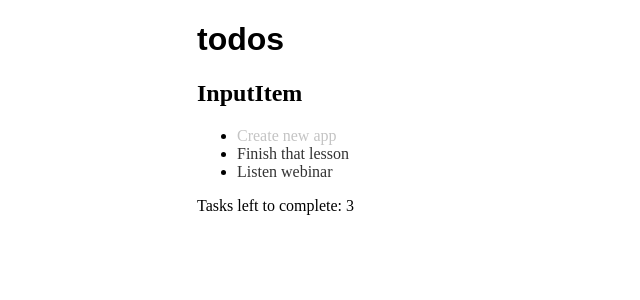
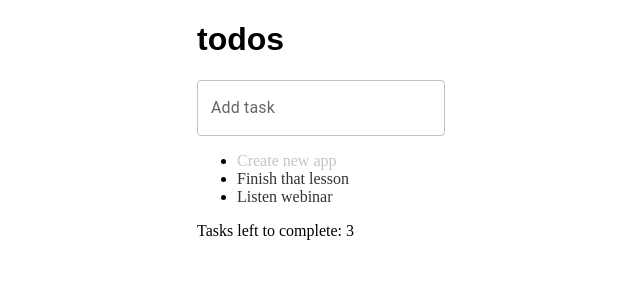
Before and after one commit to WebHeroSchool/todo_react-app, a React (Create React App) app: page / in a window 1280 px wide. Shown: the top 300 px of the page, without its empty margins (263-903 px from the left). Built offline with nearby package versions, Linux system fonts and the light colour scheme.

Commit message:
add ui material

```diff
--- a/package.json
+++ b/package.json
@@ -3,12 +3,15 @@
   "version": "0.1.0",
   "private": true,
   "dependencies": {
+    "@emotion/react": "^11.9.3",
+    "@emotion/styled": "^11.9.3",
+    "@mui/material": "^5.8.6",
     "@testing-library/jest-dom": "^5.16.4",
     "@testing-library/react": "^13.3.0",
     "@testing-library/user-event": "^13.5.0",
     "react": "^18.1.0",
     "react-dom": "^18.1.0",
-    "react-scripts": "5.0.1",
+    "react-scripts": "^2.1.3",
     "web-vitals": "^2.1.4"
   },
   "scripts": {
--- a/src/components/InputItem/InputItem.js
+++ b/src/components/InputItem/InputItem.js
@@ -1,5 +1,12 @@
 import React from 'react';
+import TextField from '@mui/material/TextField';
 
-const InputItem = () => (<div><h2>InputItem</h2></div>);
+const InputItem = () => (<div>
+  <TextField
+    id="standart-dense"
+    label="Add task"
+    margin="dence"
+  />
+</div>);
 
 export default InputItem;
--- a/src/components/Item/Item.js
+++ b/src/components/Item/Item.js
@@ -3,7 +3,8 @@ import classnames from 'classnames';
 
 import styles from './Item.module.css';
 
-const Item = ({ value, isDone }) => (<span className={
+const Item = ({ value, isDone }) => (
+  <span className={
       classnames({
         [styles.item]: true,
         [styles.done]: isDone
```
Also changed, not shown: 1 other file (tests, documents, lock files or other folders). Lines whose indentation alone changed are shown as unchanged.
